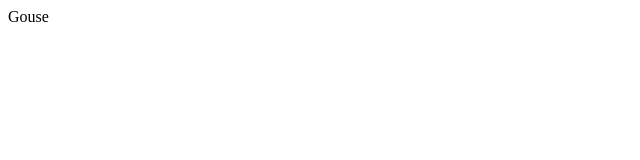
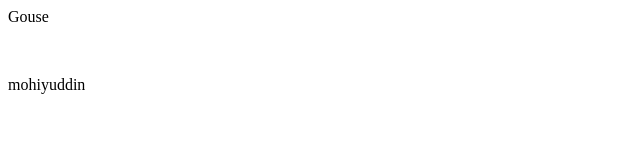
Before and after one commit to MohammedGousemohiyuddinYekkaluru/javascript, a plain HTML site: page index.html in a window 1280 px wide. Shown: the whole page, without its empty margins (0-640 px from the left). Drawn offline with Linux system fonts and the light colour scheme.

Commit message:
add new paragraph

```diff
--- a/index.html
+++ b/index.html
@@ -1 +1,3 @@
 <p>Gouse</p>
+<br>
+<p>mohiyuddin</p>
```
